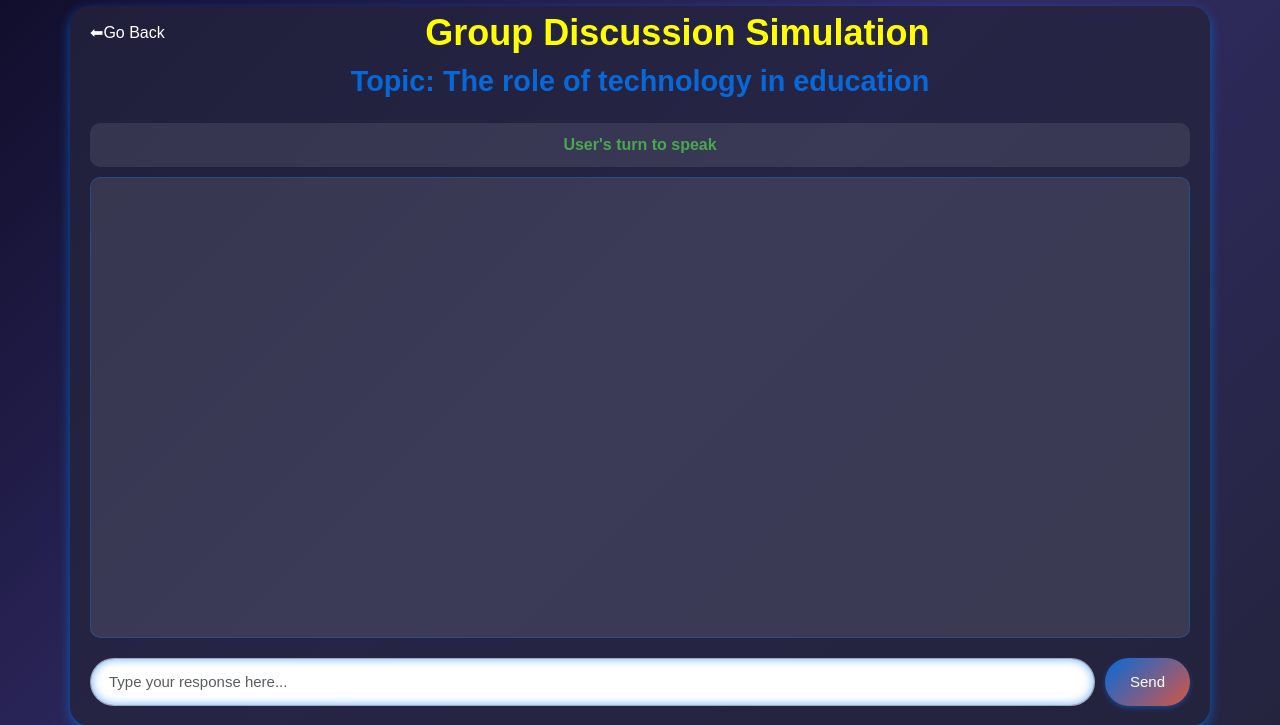
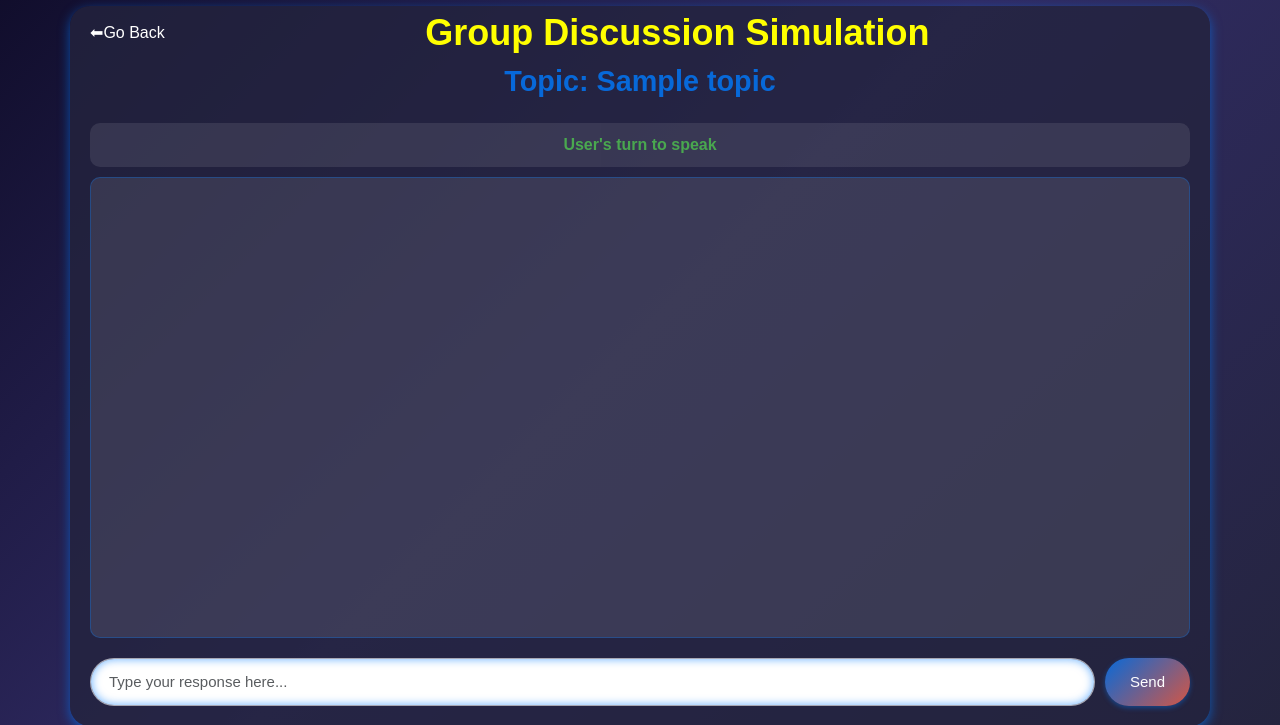
Before and after one commit to sahilbehera6531/HireReady-Nexus, a Flask app: template templates/gd.html in a window 1280 px wide. Shown: the part 56-781 px from the top of the page. Run offline with Flask 3, Linux system fonts and the light colour scheme; the template is opened without the code that fills it: most values are stand-ins (such as "Sample title", 1, 10 or a date in 2020); parts of the project's set-up code (start-up, migrations or seed data) failed here and were passed over.

Commit message:
feat: implement dynamic scoring, audio-text feedback, silence handling, and GD topic updates

```diff
--- a/server.py
+++ b/server.py
@@ -9,6 +9,8 @@ field = "Data Structures and Algorithm"
 Score = 0
 mul = 1
 difficulty = "easy"
+gd_topic = "Is AI beneficial for society?"
+
 
 @app.route('/')
 def home():
@@ -20,7 +22,8 @@ def mock_interview():
 
 @app.route('/gd')
 def group_discussion():
-    return render_template('gd.html')
+    global gd_topic
+    return render_template('gd.html', topic=gd_topic)
 
 @app.route('/ask', methods=['POST'])
 def ask_question():
@@ -138,7 +141,8 @@ def generate_group_response():
     try:
         data = request.json
         user_input = data.get("user_input")
-        topic = data.get("topic")
+        global gd_topic
+        topic = gd_topic
 
         prompt = f"""
 Topic: {topic}
@@ -173,8 +177,27 @@ Charlie: <Charlie response>
                     "name": name.strip(),
                     "content": content.strip()
                 })
+        # 🎯 GENERATE NEW TOPIC (EVOLVING DISCUSSION)
+        new_topic_prompt = f"""
+        Based on this discussion topic:
+        {topic}
 
-        return jsonify({"responses": responses[:3]})
+        Generate a slightly evolved or follow-up discussion topic.
+        Keep it short (1 line).
+        """
+
+        topic_response = client.chat.completions.create(
+            messages=[{"role": "user", "content": new_topic_prompt}],
+            model="llama-3.1-8b-instant",
+            temperature=0.5
+        )
+
+        gd_topic = topic_response.choices[0].message.content.strip()
+
+        return jsonify({
+            "responses": responses[:3],
+            "topic": gd_topic   # 🔥 ADD THIS
+        })
 
     except Exception:
         return jsonify({
--- a/static/script.js
+++ b/static/script.js
@@ -51,6 +51,7 @@ document.addEventListener("DOMContentLoaded", () => {
     //MIC INPUT
     let mediaRecorder;
     let audioChunks = [];
+    let stream;
 
     const startBtn = document.getElementById("startRecording");
     const stopBtn = document.getElementById("stopRecording");
@@ -59,7 +60,6 @@ document.addEventListener("DOMContentLoaded", () => {
 
         startBtn.addEventListener("click", async () => {
 
-            let stream;
             try {
                 stream = await navigator.mediaDevices.getUserMedia({ audio: true });
             } catch (err) {
@@ -83,6 +83,10 @@ document.addEventListener("DOMContentLoaded", () => {
 
             if (!mediaRecorder) return;
             mediaRecorder.stop();
+            // 🔥 STOP MIC COMPLETELY
+            if (stream) {
+                stream.getTracks().forEach(track => track.stop());
+            }
 
             mediaRecorder.onstop = () => {
 
--- a/templates/gd.html
+++ b/templates/gd.html
@@ -301,17 +301,8 @@
         chatBox.scrollTop = chatBox.scrollHeight;
     }
 
-    const topics = [
-        "The impact of social media on society",
-        "Climate change and its effects",
-        "The future of artificial intelligence",
-        "The importance of mental health awareness",
-        "The role of technology in education"
-    ];
-
-    // Choose a random topic
-    const chosenTopic = topics[Math.floor(Math.random() * topics.length)];
-    document.getElementById("topic-display").innerText = `Topic: ${chosenTopic}`;
+   // ✅ Set initial topic from backend (Flask)
+    document.getElementById("topic-display").innerText = "Topic: {{ topic }}";;
 
     document.getElementById("submit-response").addEventListener("click", function () {
         submitResponse();
@@ -352,10 +343,12 @@
                 headers: {
                     'Content-Type': 'application/json'
                 },
-                body: JSON.stringify({ user_input: userInput, topic: chosenTopic })
+                body: JSON.stringify({ user_input: userInput })
             });
 
             const data = await response.json();
+            // 🔥 UPDATE TOPIC DYNAMICALLY
+            document.getElementById("topic-display").innerText = "Topic: " + data.topic;
 
             // Process responses sequentially
             for (let i = 0; i < data.responses.length; i++) {
```
Also changed, not shown: gen.py (+24 -12 lines), 2 other files.
